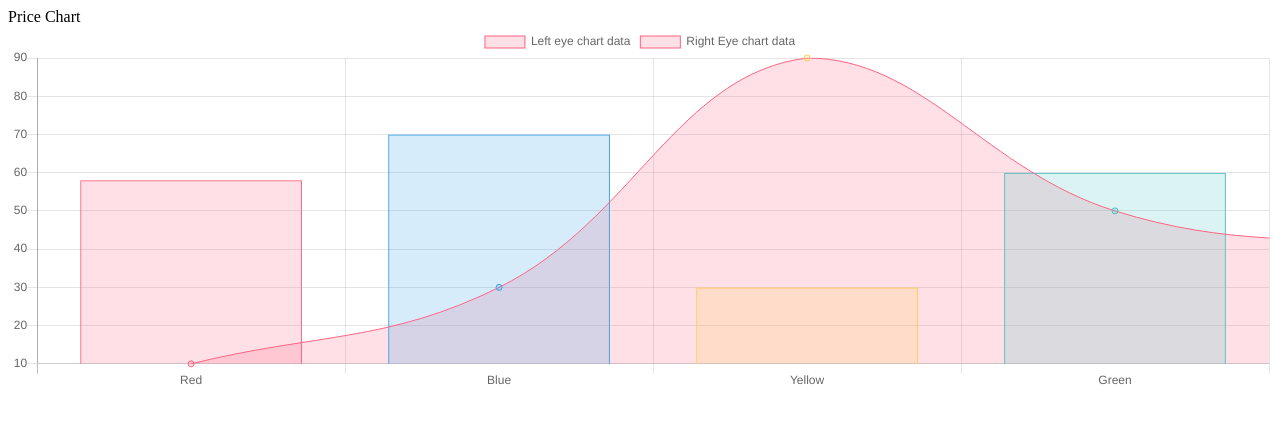
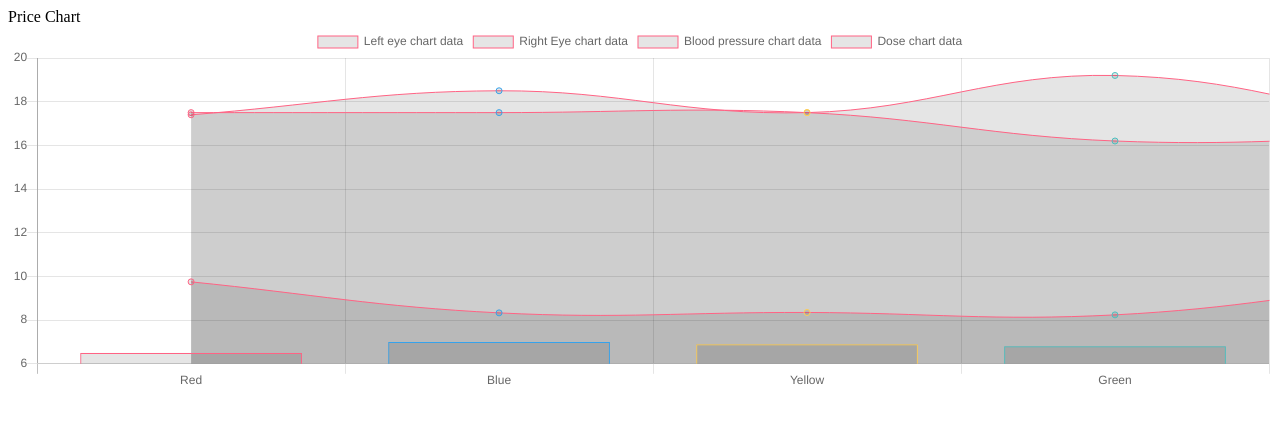
Before and after one commit to James9446/medical-data-log, a React app: page / in a window 1280 px wide. Shown: the top 424 px of the page. Built offline with nearby package versions, Linux system fonts and the light colour scheme; the HTML template or start-up script is replaced by a standard one.

Commit message:
data scales adjusted

```diff
--- a/client/src/index.jsx
+++ b/client/src/index.jsx
@@ -10,20 +10,23 @@ class App extends React.Component {
   constructor(props) {
     super(props);
     this.state = {
-      data: {chartData: {
+      data: {
+        chartData: {
           labels: ["Red", "Blue", "Yellow", "Green"],
-        datasets: [{
+          datasets: [
+            {
               label: 'Left eye chart data',
               type:'line',
-            data: [10, 30, 90, 50, 40],
-            backgroundColor: [
-                'rgba(255, 99, 132, 0.2)',
-                'rgba(54, 162, 235, 0.2)',
-                'rgba(255, 206, 86, 0.2)',
-                'rgba(75, 192, 192, 0.2)',
-                'rgba(153, 102, 255, 0.2)',
-                'rgba(255, 159, 64, 0.2)'
-            ],
+              // yAxisID: 'A',
+              data: [17.4, 18.5, 17.5, 19.2, 16.9],
+              // backgroundColor: [
+              //     'rgba(255, 99, 132, 0.2)',
+              //     'rgba(54, 162, 235, 0.2)',
+              //     'rgba(255, 206, 86, 0.2)',
+              //     'rgba(75, 192, 192, 0.2)',
+              //     'rgba(153, 102, 255, 0.2)',
+              //     'rgba(255, 159, 64, 0.2)'
+              // ],
               borderColor: [
                   'rgba(255,99,132,1)',
                   'rgba(54, 162, 235, 1)',
@@ -36,15 +39,62 @@ class App extends React.Component {
           },
           {
             label: 'Right Eye chart data',
-          data: [58, 70, 30, 60, 20],
-          backgroundColor: [
-              'rgba(255, 99, 132, 0.2)',
-              'rgba(54, 162, 235, 0.2)',
-              'rgba(255, 206, 86, 0.2)',
-              'rgba(75, 192, 192, 0.2)',
-              'rgba(153, 102, 255, 0.2)',
-              'rgba(255, 159, 64, 0.2)'
+            type:'line',
+            // yAxisID: 'A',
+            data: [17.5, 17.5, 17.5, 16.2, 16.4],
+            // backgroundColor: [
+            //     'rgba(255, 99, 132, 0.2)',
+            //     'rgba(54, 162, 235, 0.2)',
+            //     'rgba(255, 206, 86, 0.2)',
+            //     'rgba(75, 192, 192, 0.2)',
+            //     'rgba(153, 102, 255, 0.2)',
+            //     'rgba(255, 159, 64, 0.2)'
+            // ],
+            borderColor: [
+                'rgba(255,99,132,1)',
+                'rgba(54, 162, 235, 1)',
+                'rgba(255, 206, 86, 1)',
+                'rgba(75, 192, 192, 1)',
+                'rgba(153, 102, 255, 1)',
+                'rgba(255, 159, 64, 1)'
             ],
+            borderWidth: 1
+          },
+          {
+            label: 'Blood pressure chart data',
+            type:'line',
+            // yAxisID: 'A',
+            data: [158/81 *5, 150/90 *5, 152/91 *5, 150/91 *5, 157/80 *5],
+            // backgroundColor: [
+            //     'rgba(255, 99, 132, 0.2)',
+            //     'rgba(54, 162, 235, 0.2)',
+            //     'rgba(255, 206, 86, 0.2)',
+            //     'rgba(75, 192, 192, 0.2)',
+            //     'rgba(153, 102, 255, 0.2)',
+            //     'rgba(255, 159, 64, 0.2)'
+            // ],
+            borderColor: [
+                'rgba(255,99,132,1)',
+                'rgba(54, 162, 235, 1)',
+                'rgba(255, 206, 86, 1)',
+                'rgba(75, 192, 192, 1)',
+                'rgba(153, 102, 255, 1)',
+                'rgba(255, 159, 64, 1)'
+            ],
+            borderWidth: 1
+          },
+          {
+            label: 'Dose chart data',
+            // yAxisID: 'B',
+            data: [6.5, 7.0, 6.9, 6.8, 7.2],
+            // backgroundColor: [
+            //     'rgba(255, 99, 132, 0.2)',
+            //     'rgba(54, 162, 235, 0.2)',
+            //     'rgba(255, 206, 86, 0.2)',
+            //     'rgba(75, 192, 192, 0.2)',
+            //     'rgba(153, 102, 255, 0.2)',
+            //     'rgba(255, 159, 64, 0.2)'
+            // ],
             borderColor: [
                 'rgba(255,99,132,1)',
                 'rgba(54, 162, 235, 1)',
@@ -60,12 +110,21 @@ class App extends React.Component {
       options: {
         scales: {
           yAxes: [{
+            yAxisID: 'A',
+            // type: 'linear',
+            position: 'left',
+          }, {
+            yAxisID: 'B',
+            type: 'linear',
+            position: 'right',
             ticks: {
-                    beginAtZero:true
+              max: 1,
+              min: 0
             }
           }]
         }
-    }}
+        }
+      }
     };
   }
 
```
Also changed, not shown: 1 other file (tests, documents, lock files or other folders). Lines whose indentation alone changed are shown as unchanged.
